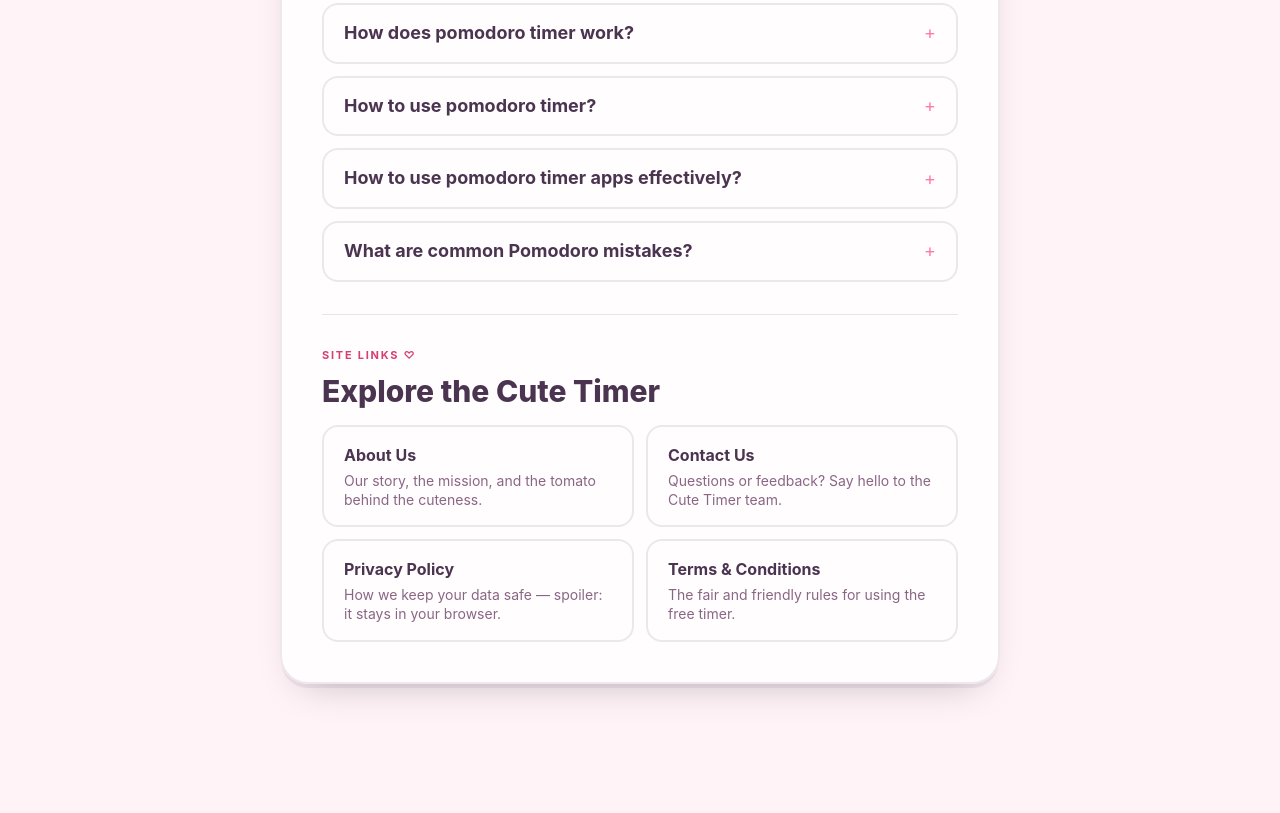
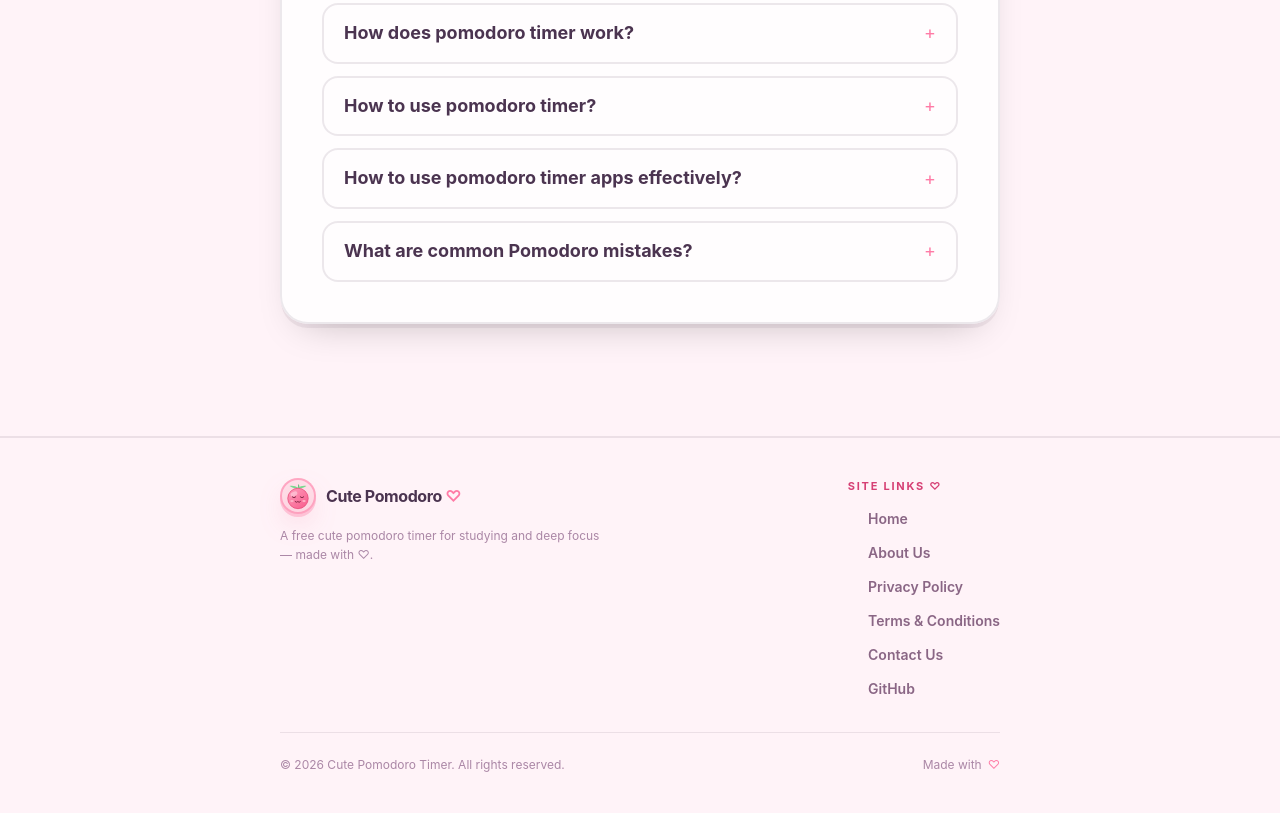
Before and after one commit to nvzard/cutepomodorotimer.com, an Astro site: page / in a window 1280 px wide. Shown: the part 3420-4233 px from the top of the page. Built offline with nearby package versions, Linux system fonts and the light colour scheme; Astro itself is replaced by a stand-in of ours.

Commit message:
Add github link and update footer
Signed-off-by: Nitanshu Vashistha <nitanshu.vzard@gmail.com>

```diff
--- a/src/components/Footer.astro
+++ b/src/components/Footer.astro
@@ -10,6 +10,8 @@ const links = [
 	{ href: '/terms/', key: 'footer.terms', external: true },
 	{ href: '/contact/', key: 'footer.contact', external: true },
 ] as const;
+
+const GITHUB_URL = 'https://github.com/nvzard/cutepomodorotimer.com';
 
 const lang = (Astro.currentLocale ?? DEFAULT_LANG) as LangCode;
 const year = new Date().getFullYear();
@@ -53,6 +55,17 @@ const year = new Date().getFullYear();
 							</a>
 						</li>
 					))}
+					<li>
+						<a
+							href={GITHUB_URL}
+							target="_blank"
+							rel="noopener"
+							class="group inline-flex items-center gap-1.5 text-sm font-semibold text-body transition-colors hover:text-ink"
+						>
+							<span class="text-[var(--accent)] opacity-0 transition-opacity group-hover:opacity-100">♡</span>
+							<span data-i18n="footer.github">GitHub</span>
+						</a>
+					</li>
 				</ul>
 			</nav>
 		</div>
--- a/src/components/pages/HomePage.astro
+++ b/src/components/pages/HomePage.astro
@@ -6,7 +6,8 @@ import Timer from '../../components/Timer.astro';
 import TodoPanel from '../../components/TodoPanel.astro';
 import SettingsPanel from '../../components/SettingsPanel.astro';
 import Dock from '../../components/Dock.astro';
-import { t, DEFAULT_LANG, localizePath, type LangCode, type TranslationKey } from '../../lib/i18n';
+import Footer from '../../components/Footer.astro';
+import { t, DEFAULT_LANG, type LangCode, type TranslationKey } from '../../lib/i18n';
 
 const lang = (Astro.currentLocale ?? DEFAULT_LANG) as LangCode;
 
@@ -155,70 +156,11 @@ const faqSchema = {
 						}
 					</div>
 				</section>
-
-				<div class="h-px w-full bg-[color-mix(in_srgb,var(--ink)_12%,transparent)]"></div>
-
-				<section aria-labelledby="site-links-heading">
-					<p class="eyebrow text-[var(--accent-ink)]">
-						<span data-i18n="footer.links">{t(lang, 'footer.links')}</span> ♡
-					</p>
-					<h2 id="site-links-heading" class="mb-3 mt-2 text-2xl font-extrabold leading-snug text-ink sm:text-3xl" data-i18n="page.linksTitle">
-						{t(lang, 'page.linksTitle')}
-					</h2>
-					<nav class="grid gap-3 sm:grid-cols-2" aria-label="Site links" data-i18n-aria="page.linksAria">
-						<a
-							data-i18n-href="/about/"
-							href={localizePath(lang, '/about/')}
-							target="_blank"
-							rel="noopener"
-							class="group rounded-2xl border-2 border-[color-mix(in_srgb,var(--ink)_10%,transparent)] bg-[color-mix(in_srgb,var(--surface)_80%,transparent)] px-5 py-4 transition-all hover:-translate-y-0.5 hover:border-[var(--accent)]"
-						>
-							<span class="block text-base font-bold text-ink" data-i18n="footer.about">{t(lang, 'footer.about')}</span>
-							<span class="mt-1 block text-sm leading-snug text-body" data-i18n="page.linkAboutDesc">
-								{t(lang, 'page.linkAboutDesc')}
-							</span>
-						</a>
-						<a
-							data-i18n-href="/contact/"
-							href={localizePath(lang, '/contact/')}
-							target="_blank"
-							rel="noopener"
-							class="group rounded-2xl border-2 border-[color-mix(in_srgb,var(--ink)_10%,transparent)] bg-[color-mix(in_srgb,var(--surface)_80%,transparent)] px-5 py-4 transition-all hover:-translate-y-0.5 hover:border-[var(--accent)]"
-						>
-							<span class="block text-base font-bold text-ink" data-i18n="footer.contact">{t(lang, 'footer.contact')}</span>
-							<span class="mt-1 block text-sm leading-snug text-body" data-i18n="page.linkContactDesc">
-								{t(lang, 'page.linkContactDesc')}
-							</span>
-						</a>
-						<a
-							data-i18n-href="/privacy-policy/"
-							href={localizePath(lang, '/privacy-policy/')}
-							target="_blank"
-							rel="noopener"
-							class="group rounded-2xl border-2 border-[color-mix(in_srgb,var(--ink)_10%,transparent)] bg-[color-mix(in_srgb,var(--surface)_80%,transparent)] px-5 py-4 transition-all hover:-translate-y-0.5 hover:border-[var(--accent)]"
-						>
-							<span class="block text-base font-bold text-ink" data-i18n="footer.privacy">{t(lang, 'footer.privacy')}</span>
-							<span class="mt-1 block text-sm leading-snug text-body" data-i18n="page.linkPrivacyDesc">
-								{t(lang, 'page.linkPrivacyDesc')}
-							</span>
-						</a>
-						<a
-							data-i18n-href="/terms/"
-							href={localizePath(lang, '/terms/')}
-							target="_blank"
-							rel="noopener"
-							class="group rounded-2xl border-2 border-[color-mix(in_srgb,var(--ink)_10%,transparent)] bg-[color-mix(in_srgb,var(--surface)_80%,transparent)] px-5 py-4 transition-all hover:-translate-y-0.5 hover:border-[var(--accent)]"
-						>
-							<span class="block text-base font-bold text-ink" data-i18n="footer.terms">{t(lang, 'footer.terms')}</span>
-							<span class="mt-1 block text-sm leading-snug text-body" data-i18n="page.linkTermsDesc">
-								{t(lang, 'page.linkTermsDesc')}
-							</span>
-						</a>
-					</nav>
-				</section>
 			</div>
 		</section>
 	</main>
+
+	<Footer />
 
 	<TodoPanel />
 	<SettingsPanel />
--- a/src/lib/i18n/de.ts
+++ b/src/lib/i18n/de.ts
@@ -161,6 +161,7 @@ const de: Record<TranslationKey, string> = {
 	'footer.privacy': 'Datenschutzerklärung',
 	'footer.terms': 'Nutzungsbedingungen',
 	'footer.contact': 'Kontakt',
+	'footer.github': 'GitHub',
 	'footer.links': 'Seitenlinks',
 	'footer.linksAria': 'Fußzeilen-Links',
 	'footer.tagline': 'Ein kostenloser süßer Pomodoro-Timer zum Lernen und für tiefe Konzentration — gemacht mit ♡.',
--- a/src/lib/i18n/en.ts
+++ b/src/lib/i18n/en.ts
@@ -160,6 +160,7 @@ export const en = {
 	'footer.privacy': 'Privacy Policy',
 	'footer.terms': 'Terms & Conditions',
 	'footer.contact': 'Contact Us',
+	'footer.github': 'GitHub',
 	'footer.links': 'Site links',
 	'footer.linksAria': 'Footer links',
 	'footer.tagline': 'A free cute pomodoro timer for studying and deep focus — made with ♡.',
--- a/src/lib/i18n/es.ts
+++ b/src/lib/i18n/es.ts
@@ -151,6 +151,7 @@ const es: Record<TranslationKey, string> = {
 	'footer.privacy': 'Política de privacidad',
 	'footer.terms': 'Términos y condiciones',
 	'footer.contact': 'Contacto',
+	'footer.github': 'GitHub',
 	'footer.links': 'Enlaces del sitio',
 	'footer.linksAria': 'Enlaces del pie de página',
 	'footer.tagline': 'Un temporizador pomodoro bonito y gratuito para estudiar y concentrarse — hecho con ♡.',
--- a/src/lib/i18n/fr.ts
+++ b/src/lib/i18n/fr.ts
@@ -161,6 +161,7 @@ const fr: Record<TranslationKey, string> = {
 	'footer.privacy': 'Politique de confidentialité',
 	'footer.terms': 'Conditions d’utilisation',
 	'footer.contact': 'Contactez-nous',
+	'footer.github': 'GitHub',
 	'footer.links': 'Liens du site',
 	'footer.linksAria': 'Liens du pied de page',
 	'footer.tagline': 'Un mignon minuteur Pomodoro gratuit pour étudier et se concentrer — fait avec ♡.',
--- a/src/lib/i18n/hi.ts
+++ b/src/lib/i18n/hi.ts
@@ -142,6 +142,7 @@ const hi: Record<TranslationKey, string> = {
 	'footer.privacy': 'गोपनीयता नीति',
 	'footer.terms': 'नियम और शर्तें',
 	'footer.contact': 'संपर्क करें',
+	'footer.github': 'GitHub',
 	'footer.links': 'साइट लिंक',
 	'footer.linksAria': 'फ़ुटर लिंक',
 	'footer.tagline': 'पढ़ाई और गहरी एकाग्रता के लिए एक मुफ़्त प्यारा पोमोडोरो टाइमर — ♡ के साथ बनाया गया।',
--- a/src/lib/i18n/ja.ts
+++ b/src/lib/i18n/ja.ts
@@ -151,6 +151,7 @@ const ja: Record<TranslationKey, string> = {
 	'footer.privacy': 'プライバシーポリシー',
 	'footer.terms': '利用規約',
 	'footer.contact': 'お問い合わせ',
+	'footer.github': 'GitHub',
 	'footer.links': 'サイトリンク',
 	'footer.linksAria': 'フッターリンク',
 	'footer.tagline': '勉強と集中のための無料のかわいいポモドーロタイマー — ♡ を込めて。',
--- a/src/lib/i18n/pt.ts
+++ b/src/lib/i18n/pt.ts
@@ -151,6 +151,7 @@ const pt: Record<TranslationKey, string> = {
 	'footer.privacy': 'Política de Privacidade',
 	'footer.terms': 'Termos e Condições',
 	'footer.contact': 'Fale conosco',
+	'footer.github': 'GitHub',
 	'footer.links': 'Links do site',
 	'footer.linksAria': 'Links do rodapé',
 	'footer.tagline': 'Um timer pomodoro fofo e gratuito para estudar e focar profundamente — feito com ♡.',
```
